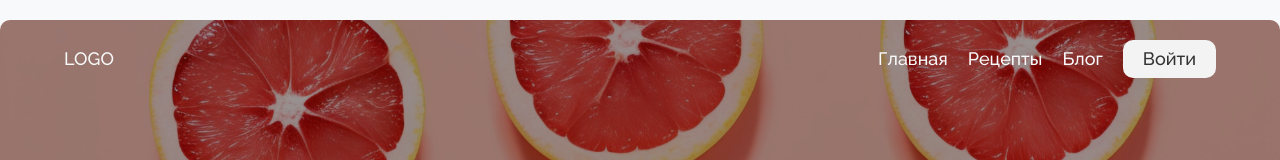
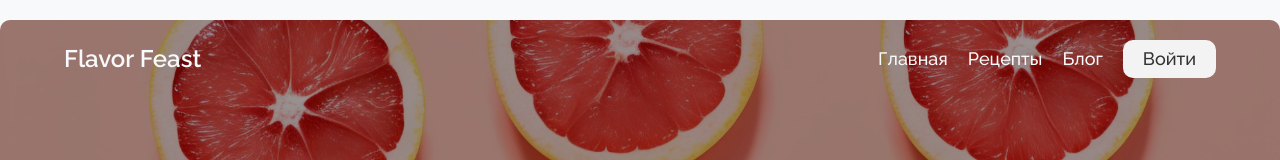
Before and after one commit to RasimTahirov/blog-food-frontend, a React app: page / in a window 1280 px wide. Shown: the top 160 px of the page. Built offline with nearby package versions, Linux system fonts and the light colour scheme; no server answers; the HTML template or start-up script is replaced by a standard one.

Commit message:
fix: Исправлена ошибка в отображении кнопки удалении рецепта p.1.4

```diff
--- a/src/components/Account/Account.tsx
+++ b/src/components/Account/Account.tsx
@@ -16,6 +16,7 @@ const Account = () => {
   const handleLogout = () => {
     dispatch(logout());
     navigate(pageConfig.home);
+    location.reload();
   };
 
   return (
--- a/src/components/Header/CompactHeader.tsx
+++ b/src/components/Header/CompactHeader.tsx
@@ -18,7 +18,7 @@ const CompactHeader = () => {
       <div className="main-container relative h-[60px] py-5 rounded-mdPlus">
         <div className="flex justify-between relative z-10 items-center">
           <div>
-            <span>LOGO</span>
+            <span className="text-2xl font-semibold">Flavor Feast</span>
           </div>
           <div className="flex gap-5 items-center">
             <Navigation />
--- a/src/components/Header/MainHeader.tsx
+++ b/src/components/Header/MainHeader.tsx
@@ -27,7 +27,7 @@ const MainHeader = () => {
         <div className="absolute inset-0 bg-black opacity-40 rounded-mdPlus "></div>
         <div className="flex justify-between relative z-10 items-center">
           <div>
-            <span>LOGO</span>
+            <span className="text-2xl font-semibold">Flavor Feast</span>
           </div>
           <div className="flex gap-5 items-center">
             <Navigation />
--- a/src/components/Recipes/Recipe/Recipe.tsx
+++ b/src/components/Recipes/Recipe/Recipe.tsx
@@ -13,13 +13,12 @@ import {
   SubmitButtonWhite,
 } from '../../Index';
 import { deletePostThunk } from '../../../redux/postCreateSlice';
+import { localId } from '../../../utils/userStorage';
 
 const Recipe = () => {
   const [isActive, setIsActive] = useState(false);
-
   const { id } = useParams();
   const { post } = useSelector((state: RootState) => state.post);
-  const { user } = useSelector((state: RootState) => state.auth.user);
 
   const dispatch = useDispatch<AppDispatch>();
   const navigate = useNavigate();
@@ -55,13 +54,13 @@ const Recipe = () => {
             </p>
             <p>Категория: {post.categories}</p>
           </div>
-          {user.id === post.author.id && (
+          {localId === post.author.id ? (
             <div>
               <SubmitButtonWhite onClick={() => setIsActive(true)}>
                 Удалить статью
               </SubmitButtonWhite>
             </div>
-          )}
+          ) : null}
         </div>
       )}
       <Modal active={isActive} setActive={setIsActive}>
```
